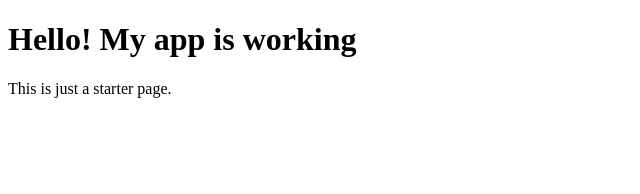
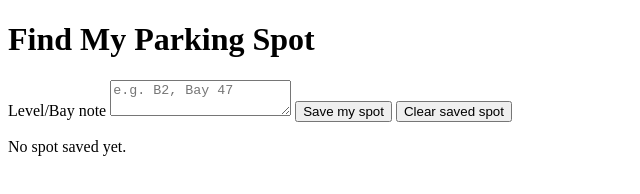
Before and after one commit to joslinebaydoun-spec/find-my-parking-spot, a plain HTML site: page index.html in a window 1280 px wide. Shown: the whole page, without its empty margins (0-640 px from the left). Drawn offline with Linux system fonts and the light colour scheme.

Commit message:
Update index.html

```diff
--- a/index.html
+++ b/index.html
@@ -1,11 +1,39 @@
 <!DOCTYPE html>
 <html lang="en">
 <head>
-    <meta charset="utf-8">
-    <title>find my parking spot </title>
+  <meta charset="utf-8">
+  <meta name="viewport" content="width=device-width, initial-scale=1">
+  <title>Find My Parking Spot</title>
+
+  <!-- this links to your styles (you already have styles.css) -->
+  <link rel="stylesheet" href="styles.css">
 </head>
 <body>
-<h1>Hello! My app is working </h1>
-<p>This is just a starter page. </p>
+  <header>
+    <h1>Find My Parking Spot</h1>
+  </header>
+
+  <main>
+    <!-- SAVE SECTION -->
+    <section class="save">
+      <label for="note">Level/Bay note</label>
+      <textarea id="note" placeholder="e.g. B2, Bay 47"></textarea>
+
+      <button id="btn-save">Save my spot</button>
+      <button id="btn-clear" class="secondary">Clear saved spot</button>
+
+      <p id="saved-info">No spot saved yet.</p>
+    </section>
+  </main>
+
+  <!-- your app logic -->
+  <script src="app.js"></script>
+
+  <!-- we will use sw.js later for offline; safe to keep this now -->
+  <script>
+    if ('serviceWorker' in navigator) {
+      navigator.serviceWorker.register('./sw.js').catch(console.error);
+    }
+  </script>
 </body>
 </html>
```
